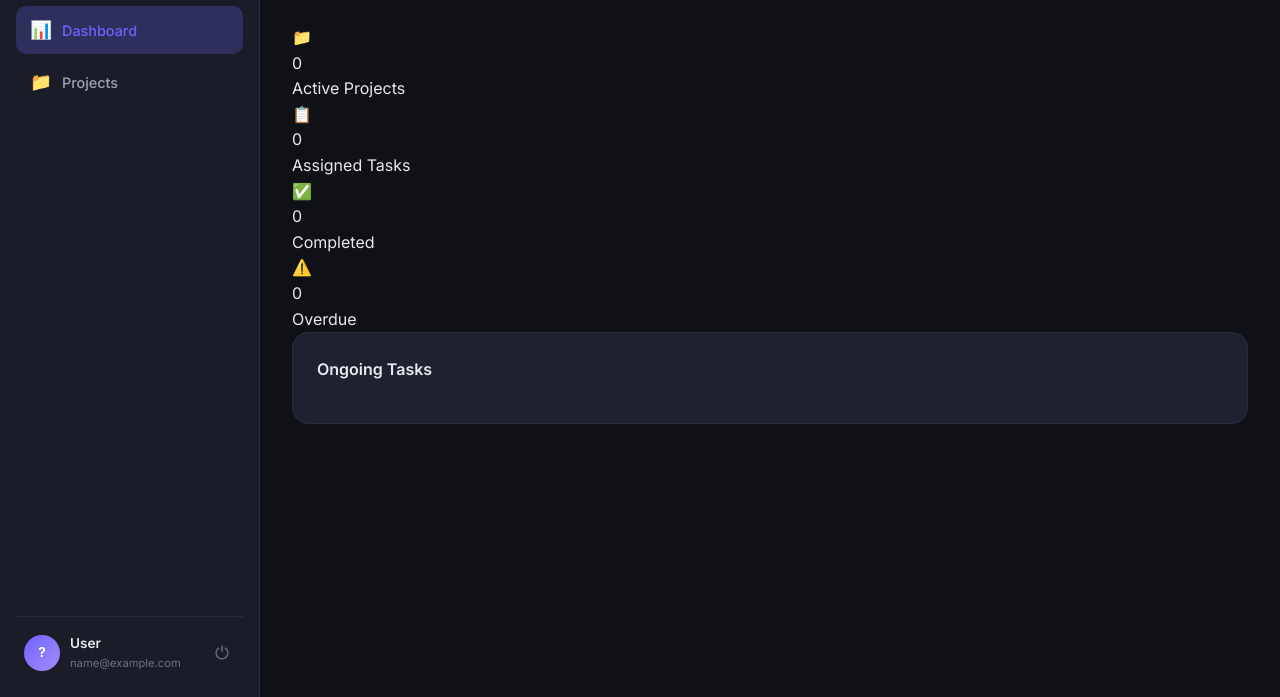
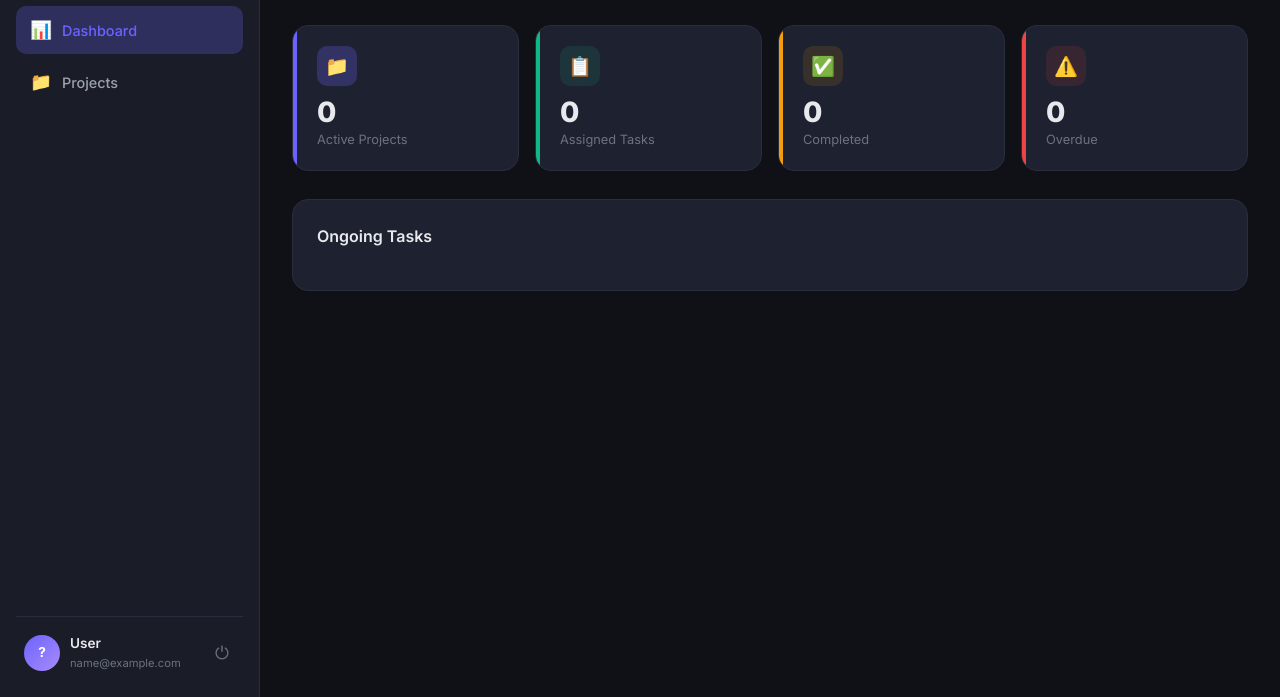
Before and after one commit to nour240/TaskFlow-project, a plain HTML site: page frontend/dashboard.html in a window 1280 px wide. Shown: the part 103-800 px from the top of the page. Drawn offline with nearby package versions, Linux system fonts and the light colour scheme; sample sign-in values are in the browser's storage.

Commit message:
feat: add dashboard statistics card styles

```diff
--- a/frontend/css/style.css
+++ b/frontend/css/style.css
@@ -172,3 +172,40 @@ input, textarea, select { font-family: inherit; }
   margin-bottom: 16px;
 }
 .card-title { font-size: 1rem; font-weight: 600; }
+.stats-grid {
+  display: grid;
+  grid-template-columns: repeat(auto-fit, minmax(220px, 1fr));
+  gap: 16px;
+  margin-bottom: 28px;
+}
+.stat-card {
+  background: var(--bg-card);
+  border: 1px solid var(--border);
+  border-radius: var(--radius-lg);
+  padding: 20px 24px;
+  position: relative;
+  overflow: hidden;
+  transition: var(--transition);
+}
+.stat-card::before {
+  content: '';
+  position: absolute; top: 0; left: 0;
+  width: 4px; height: 100%;
+}
+.stat-card.accent::before { background: var(--accent); }
+.stat-card.success::before { background: var(--success); }
+.stat-card.warning::before { background: var(--warning); }
+.stat-card.danger::before { background: var(--danger); }
+.stat-card:hover { transform: translateY(-2px); box-shadow: var(--shadow); }
+.stat-card .stat-icon {
+  width: 40px; height: 40px;
+  border-radius: var(--radius);
+  display: flex; align-items: center; justify-content: center;
+  font-size: 1.2rem; margin-bottom: 12px;
+}
+.stat-card.accent .stat-icon { background: var(--accent-glow); color: var(--accent); }
+.stat-card.success .stat-icon { background: var(--success-bg); color: var(--success); }
+.stat-card.warning .stat-icon { background: var(--warning-bg); color: var(--warning); }
+.stat-card.danger .stat-icon { background: var(--danger-bg); color: var(--danger); }
+.stat-card .stat-value { font-size: 1.75rem; font-weight: 800; line-height: 1; }
+.stat-card .stat-label { font-size: .8rem; color: var(--text-muted); margin-top: 4px; }
```
